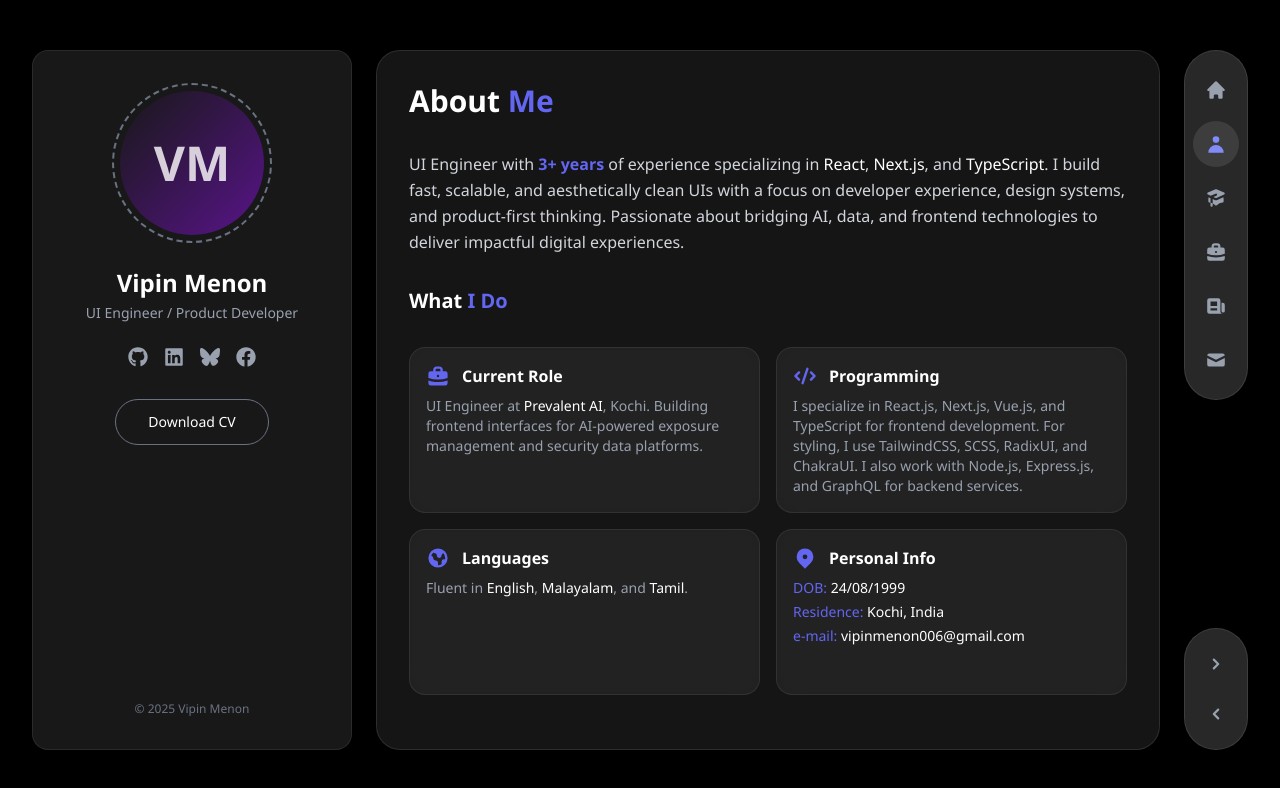
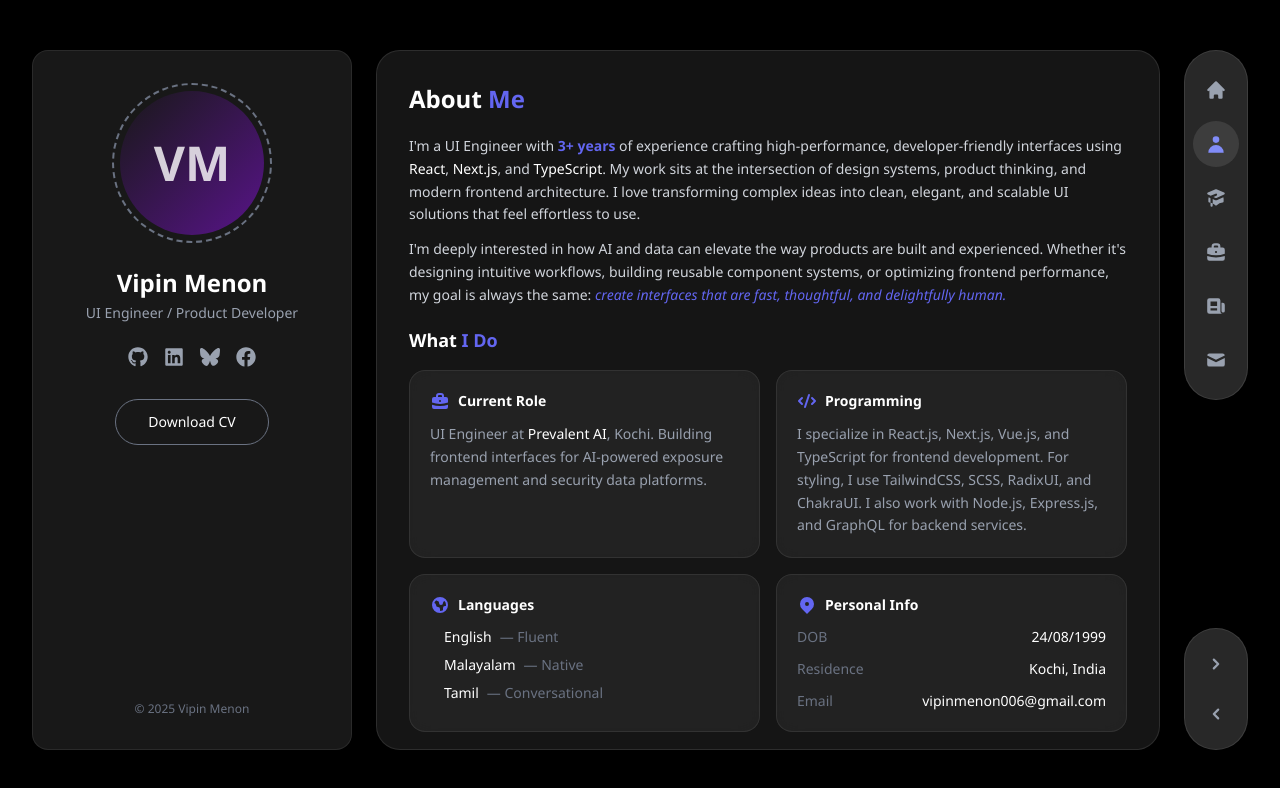
Before and after one commit to vipinvmenon/portfolio, a Next.js app: page /about in a window 1280 px wide. Shown: the top 788 px of the page. Built offline with nearby package versions, Linux system fonts and the light colour scheme.

Commit message:
UX Improvements + Fixes

```diff
--- a/app/about/page.tsx
+++ b/app/about/page.tsx
@@ -2,47 +2,50 @@ import { HiCode, HiBriefcase, HiGlobe, HiLocationMarker } from 'react-icons/hi';
 
 export default function About() {
   return (
-    <div className="space-y-8">
+    <div className="flex flex-col h-full">
       {/* Header */}
-      <h1 className="text-3xl font-bold text-white">
+      <h1 className="text-2xl font-bold text-white mb-5">
         About <span className="text-accent">Me</span>
       </h1>
 
       {/* Bio Section */}
-      <p className="text-gray-300 leading-relaxed">
-        UI Engineer with <span className="text-accent font-semibold">3+ years</span> of experience specializing in{' '}
-        <span className="text-white font-medium">React</span>,{' '}
-        <span className="text-white font-medium">Next.js</span>, and{' '}
-        <span className="text-white font-medium">TypeScript</span>. I build fast, scalable, and
-        aesthetically clean UIs with a focus on developer experience, design systems, and product-first thinking.
-        Passionate about bridging AI, data, and frontend technologies to deliver impactful digital experiences.
-      </p>
+      <div className="space-y-3 mb-5">
+        <p className="text-gray-300 text-sm leading-relaxed">
+          I'm a UI Engineer with <span className="text-accent font-semibold">3+ years</span> of experience crafting high-performance, developer-friendly interfaces using{' '}
+          <span className="text-white font-medium">React</span>,{' '}
+          <span className="text-white font-medium">Next.js</span>, and{' '}
+          <span className="text-white font-medium">TypeScript</span>. My work sits at the intersection of design systems, product thinking, and modern frontend architecture. I love transforming complex ideas into clean, elegant, and scalable UI solutions that feel effortless to use.
+        </p>
+        <p className="text-gray-300 text-sm leading-relaxed">
+          I'm deeply interested in how AI and data can elevate the way products are built and experienced. Whether it's designing intuitive workflows, building reusable component systems, or optimizing frontend performance, my goal is always the same: <span className="text-accent font-medium italic">create interfaces that are fast, thoughtful, and delightfully human.</span>
+        </p>
+      </div>
 
       {/* What I Do Section */}
-      <h2 className="text-xl font-bold text-white">
+      <h2 className="text-lg font-bold text-white mb-4">
         What <span className="text-accent">I Do</span>
       </h2>
 
-      <div className="grid grid-cols-1 md:grid-cols-2 gap-4 auto-rows-fr">
+      <div className="grid grid-cols-2 gap-4 flex-1">
         {/* Current Role */}
-        <div className="glass-card p-4">
-          <div className="flex items-center gap-3 mb-2">
-            <HiBriefcase className="text-accent" size={24} />
-            <h3 className="font-semibold text-white">Current Role</h3>
+        <div className="glass-card p-5 flex flex-col">
+          <div className="flex items-center gap-2 mb-3">
+            <HiBriefcase className="text-accent" size={20} />
+            <h3 className="font-semibold text-white text-sm">Current Role</h3>
           </div>
-          <p className="text-gray-400 text-sm">
+          <p className="text-gray-400 text-sm leading-relaxed">
             UI Engineer at <span className="text-white font-medium">Prevalent AI</span>, Kochi.
             Building frontend interfaces for AI-powered exposure management and security data platforms.
           </p>
         </div>
 
         {/* Programming */}
-        <div className="glass-card p-4">
-          <div className="flex items-center gap-3 mb-2">
-            <HiCode className="text-accent" size={24} />
-            <h3 className="font-semibold text-white">Programming</h3>
+        <div className="glass-card p-5 flex flex-col">
+          <div className="flex items-center gap-2 mb-3">
+            <HiCode className="text-accent" size={20} />
+            <h3 className="font-semibold text-white text-sm">Programming</h3>
           </div>
-          <p className="text-gray-400 text-sm">
+          <p className="text-gray-400 text-sm leading-relaxed">
             I specialize in React.js, Next.js, Vue.js, and TypeScript for frontend development.
             For styling, I use TailwindCSS, SCSS, RadixUI, and ChakraUI. I also work with
             Node.js, Express.js, and GraphQL for backend services.
@@ -50,27 +53,49 @@ export default function About() {
         </div>
 
         {/* Languages */}
-        <div className="glass-card p-4">
-          <div className="flex items-center gap-3 mb-2">
-            <HiGlobe className="text-accent" size={24} />
-            <h3 className="font-semibold text-white">Languages</h3>
+        <div className="glass-card p-5 flex flex-col">
+          <div className="flex items-center gap-2 mb-3">
+            <HiGlobe className="text-accent" size={20} />
+            <h3 className="font-semibold text-white text-sm">Languages</h3>
           </div>
-          <p className="text-gray-400 text-sm">
-            Fluent in <span className="text-white">English</span>, <span className="text-white">Malayalam</span>,
-            and <span className="text-white">Tamil</span>.
-          </p>
+          <ul className="text-sm space-y-2">
+            <li className="flex items-center gap-2">
+              <span className="w-1.5 h-1.5 rounded-full bg-accent"></span>
+              <span className="text-white">English</span>
+              <span className="text-gray-500">— Fluent</span>
+            </li>
+            <li className="flex items-center gap-2">
+              <span className="w-1.5 h-1.5 rounded-full bg-accent"></span>
+              <span className="text-white">Malayalam</span>
+              <span className="text-gray-500">— Native</span>
+            </li>
+            <li className="flex items-center gap-2">
+              <span className="w-1.5 h-1.5 rounded-full bg-accent"></span>
+              <span className="text-white">Tamil</span>
+              <span className="text-gray-500">— Conversational</span>
+            </li>
+          </ul>
         </div>
 
         {/* Personal Info */}
-        <div className="glass-card p-4">
-          <div className="flex items-center gap-3 mb-2">
-            <HiLocationMarker className="text-accent" size={24} />
-            <h3 className="font-semibold text-white">Personal Info</h3>
+        <div className="glass-card p-5 flex flex-col">
+          <div className="flex items-center gap-2 mb-3">
+            <HiLocationMarker className="text-accent" size={20} />
+            <h3 className="font-semibold text-white text-sm">Personal Info</h3>
           </div>
-          <div className="space-y-1 text-sm">
-            <p><span className="text-accent">DOB:</span> <span className="text-white">24/08/1999</span></p>
-            <p><span className="text-accent">Residence:</span> <span className="text-white">Kochi, India</span></p>
-            <p><span className="text-accent">e-mail:</span> <span className="text-white">vipinmenon006@gmail.com</span></p>
+          <div className="space-y-3 text-sm">
+            <div className="flex justify-between items-center">
+              <span className="text-gray-500">DOB</span>
+              <span className="text-white">24/08/1999</span>
+            </div>
+            <div className="flex justify-between items-center">
+              <span className="text-gray-500">Residence</span>
+              <span className="text-white">Kochi, India</span>
+            </div>
+            <div className="flex justify-between items-center">
+              <span className="text-gray-500">Email</span>
+              <span className="text-white">vipinmenon006@gmail.com</span>
+            </div>
           </div>
         </div>
       </div>
--- a/app/globals.css
+++ b/app/globals.css
@@ -72,21 +72,26 @@ body {
 }
 
 /* Custom scrollbar */
-::-webkit-scrollbar {
+.custom-scrollbar::-webkit-scrollbar {
   width: 6px;
 }
 
-::-webkit-scrollbar-track {
+.custom-scrollbar::-webkit-scrollbar-track {
   background: transparent;
+  margin: 24px 0;
 }
 
-::-webkit-scrollbar-thumb {
-  background: rgba(255, 255, 255, 0.2);
+.custom-scrollbar::-webkit-scrollbar-thumb {
+  background: rgba(255, 255, 255, 0);
   border-radius: 3px;
 }
 
-::-webkit-scrollbar-thumb:hover {
-  background: rgba(255, 255, 255, 0.3);
+.scroll-container:hover .custom-scrollbar::-webkit-scrollbar-thumb {
+  background: rgba(255, 255, 255, 0.2);
+}
+
+.scroll-container:hover .custom-scrollbar::-webkit-scrollbar-thumb:hover {
+  background: rgba(255, 255, 255, 0.4);
 }
 
 /* Smooth transitions */
--- a/app/layout.tsx
+++ b/app/layout.tsx
@@ -38,8 +38,8 @@ export default function RootLayout({
             </aside>
 
             {/* Main Content - Glassmorphic Panel */}
-            <main className="glass flex-grow h-full overflow-hidden">
-              <div className="h-full overflow-y-auto p-8">
+            <main className="glass flex-grow h-full overflow-hidden pr-2 scroll-container">
+              <div className="h-full overflow-y-auto p-8 pr-6 pb-12 custom-scrollbar">
                 <PageTransition>{children}</PageTransition>
               </div>
             </main>
--- a/app/projects/page.tsx
+++ b/app/projects/page.tsx
@@ -10,7 +10,7 @@ const projects = [
   {
     title: 'Prompter',
     description: 'Converts rough ideas into refined AI prompts using free Groq/Hugging Face models. Helps users craft better prompts for AI interactions.',
-    tags: ['Next.js 16', 'TypeScript', 'Tailwind CSS 4', 'Groq API', 'Hugging Face'],
+    tags: ['Next.js 16', 'TypeScript', 'Tailwind CSS 4', 'Hugging Face'],
     github: 'https://github.com/vipinvmenon',
   },
   {
@@ -29,20 +29,20 @@ const projects = [
 
 export default function Projects() {
   return (
-    <div className="space-y-8">
+    <div className="space-y-4">
       {/* Header */}
-      <h1 className="text-3xl font-bold text-white">Projects</h1>
+      <h1 className="text-2xl font-bold text-white">Projects</h1>
 
-      {/* Projects Grid */}
-      <div className="grid grid-cols-1 md:grid-cols-2 lg:grid-cols-3 gap-6">
+      {/* Projects Grid - 2x2 layout */}
+      <div className="grid grid-cols-2 gap-4">
         {projects.map((project, index) => (
           <div
             key={index}
             className="glass-card overflow-hidden group hover-glow transition-smooth"
           >
             {/* Project Image */}
-            <div className="h-40 bg-gradient-to-br from-accent/30 to-purple-600/30 flex items-center justify-center relative overflow-hidden">
-              <span className="text-4xl font-bold text-white/20">
+            <div className="h-38 bg-gradient-to-br from-accent/30 to-purple-600/30 flex items-center justify-center relative overflow-hidden">
+              <span className="text-3xl font-bold text-white/20">
                 {project.title.charAt(0)}
               </span>
 
@@ -53,27 +53,27 @@ export default function Projects() {
                     href={project.github}
                     target="_blank"
                     rel="noopener noreferrer"
-                    className="p-3 rounded-full bg-white/10 hover:bg-white/20 transition-smooth"
+                    className="p-2 rounded-full bg-white/10 hover:bg-white/20 transition-smooth"
                   >
-                    <FaGithub size={20} />
+                    <FaGithub size={16} />
                   </a>
                 )}
               </div>
             </div>
 
             {/* Project Info */}
-            <div className="p-4">
-              <h3 className="font-semibold text-white mb-2">{project.title}</h3>
-              <p className="text-gray-400 text-sm mb-3 line-clamp-2">
+            <div className="p-3">
+              <h3 className="font-semibold text-white text-sm mb-1">{project.title}</h3>
+              <p className="text-gray-400 text-xs mb-2 line-clamp-2">
                 {project.description}
               </p>
 
               {/* Tags */}
-              <div className="flex flex-wrap gap-2">
+              <div className="flex flex-wrap gap-1.5">
                 {project.tags.map((tag, tagIndex) => (
                   <span
                     key={tagIndex}
-                    className="text-xs px-2 py-1 rounded-full bg-accent/20 text-accent-light"
+                    className="text-[10px] px-1.5 py-0.5 rounded-full bg-accent/20 text-accent-light"
                   >
                     {tag}
                   </span>
@@ -83,6 +83,19 @@ export default function Projects() {
           </div>
         ))}
       </div>
+
+      {/* More Projects Button */}
+      <div className="flex justify-center pt-2">
+        <a
+          href="https://github.com/vipinvmenon"
+          target="_blank"
+          rel="noopener noreferrer"
+          className="inline-flex items-center gap-2 px-5 py-2 rounded-full border border-accent/50 text-accent-light hover:bg-accent/20 transition-smooth text-sm"
+        >
+          <FaGithub size={16} />
+          View More on GitHub
+        </a>
+      </div>
     </div>
   );
 }
```
Also changed, not shown: app/resume/page.tsx (+21 -21 lines).
